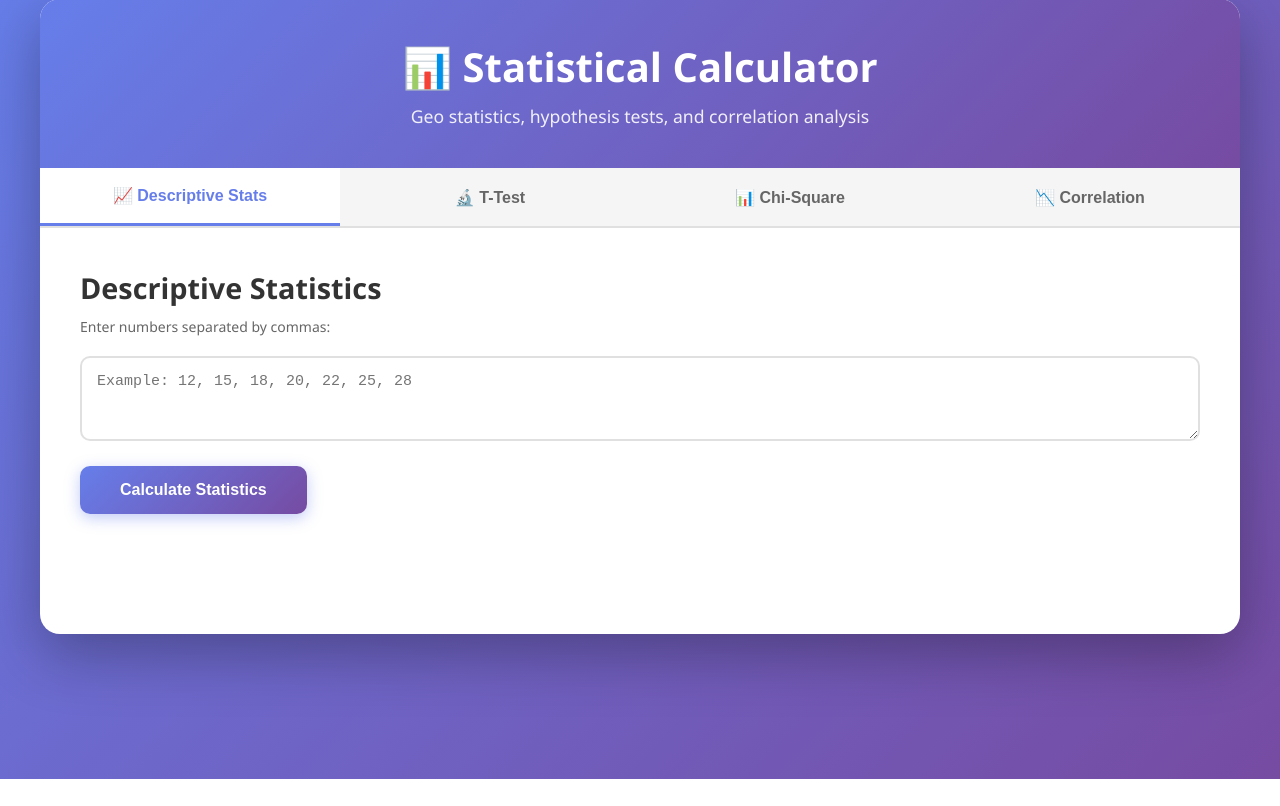
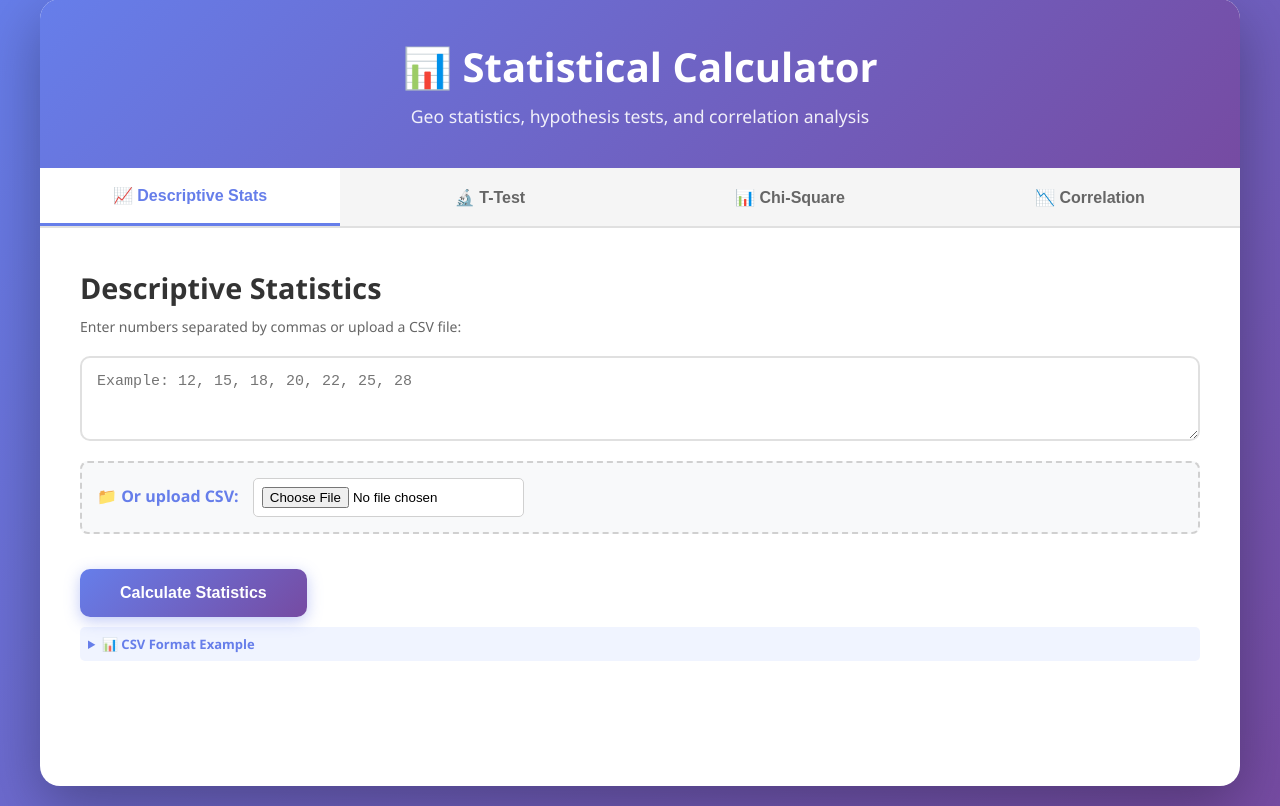
Before and after one commit to dayald434/stat-calculator, a Flask app: page / in a window 1280 px wide. Shown: the part 21-827 px from the top of the page. Before the commit the page ends 800 px from the top, so only its background shows below. Run offline with Flask 3, Linux system fonts and the light colour scheme.

Commit message:
Scrum Model

```diff
--- a/app.py
+++ b/app.py
@@ -3,6 +3,8 @@ from flask_cors import CORS
 import math
 import statistics
 from scipy import stats
+import csv
+from io import StringIO
 
 app = Flask(__name__)
 CORS(app)
@@ -11,11 +13,45 @@ CORS(app)
 def index():
     return render_template('index.html')
 
+def parse_csv_data(csv_content):
+    """Parse CSV content and return list of numbers"""
+    numbers = []
+    csv_file = StringIO(csv_content)
+    csv_reader = csv.reader(csv_file)
+
+    for row in csv_reader:
+        for value in row:
+            value = value.strip()
+            if value:  # Skip empty values
+                try:
+                    numbers.append(float(value))
+                except ValueError:
+                    # Skip non-numeric values (headers, etc.)
+                    continue
+
+    return numbers
+
 @app.route('/api/descriptive-stats', methods=['POST'])
 def descriptive_stats():
     try:
-        data = request.json.get('data', '')
-        numbers = [float(x.strip()) for x in data.split(',') if x.strip()]
+        # Handle both JSON and file uploads
+        if request.is_json:
+            data = request.json.get('data', '')
+            numbers = [float(x.strip()) for x in data.split(',') if x.strip()]
+        else:
+            # Handle CSV file upload
+            if 'file' not in request.files:
+                return jsonify({'error': 'No file uploaded'}), 400
+
+            file = request.files['file']
+            if file.filename == '':
+                return jsonify({'error': 'No file selected'}), 400
+
+            if not file.filename.endswith('.csv'):
+                return jsonify({'error': 'Please upload a CSV file'}), 400
+
+            csv_content = file.read().decode('utf-8')
+            numbers = parse_csv_data(csv_content)
 
         if not numbers:
             return jsonify({'error': 'Please enter valid numbers'}), 400
@@ -67,25 +103,37 @@ def descriptive_stats():
 @app.route('/api/t-test', methods=['POST'])
 def t_test():
     try:
-        data = request.json.get('data', '')
+        # Handle both JSON and file uploads
+        if request.is_json:
+            data = request.json.get('data', '')
 
-        # Split by newlines and filter empty lines
-        lines = [line.strip() for line in data.strip().split('\n') if line.strip()]
+            # Split by newlines and filter empty lines
+            lines = [line.strip() for line in data.strip().split('\n') if line.strip()]
 
-        if len(lines) < 2:
-            return jsonify({'error': 'Enter sample data (line 1) and population mean (line 2). Make sure to press Enter between lines.'}), 400
+            if len(lines) < 2:
+                return jsonify({'error': 'Enter sample data (line 1) and population mean (line 2). Make sure to press Enter between lines.'}), 400
 
-        # Parse sample data
-        try:
+            # Parse sample data
             sample = [float(x.strip()) for x in lines[0].split(',') if x.strip()]
-        except ValueError as e:
-            return jsonify({'error': f'Invalid sample data format: {str(e)}'}), 400
+            population_mean = float(lines[1].strip())
+        else:
+            # Handle CSV file upload
+            if 'file' not in request.files:
+                return jsonify({'error': 'No file uploaded'}), 400
 
-        # Parse population mean
-        try:
-            population_mean = float(lines[1].strip())
-        except ValueError:
-            return jsonify({'error': 'Population mean must be a single number'}), 400
+            file = request.files['file']
+            if file.filename == '' or not file.filename.endswith('.csv'):
+                return jsonify({'error': 'Please upload a CSV file'}), 400
+
+            csv_content = file.read().decode('utf-8')
+            all_numbers = parse_csv_data(csv_content)
+
+            if len(all_numbers) < 2:
+                return jsonify({'error': 'CSV must contain sample data and population mean (last value)'}), 400
+
+            # Last value is population mean, rest is sample
+            sample = all_numbers[:-1]
+            population_mean = all_numbers[-1]
 
         if not sample:
             return jsonify({'error': 'Sample data cannot be empty'}), 400
@@ -128,34 +176,43 @@ def t_test():
 @app.route('/api/chi-square', methods=['POST'])
 def chi_square():
     try:
-        data = request.json.get('data', '')
+        # Handle both JSON and file uploads
+        if request.is_json:
+            data = request.json.get('data', '')
 
-        # Debug: Print received data
-        print(f"Received data: {repr(data)}")
+            # Split by newlines and filter empty lines
+            lines = [line.strip() for line in data.strip().split('\n') if line.strip()]
 
-        # Split by newlines and filter empty lines
-        lines = [line.strip() for line in data.strip().split('\n') if line.strip()]
+            if len(lines) < 2:
+                return jsonify({'error': 'Enter observed (line 1) and expected (line 2) frequencies. Make sure to press Enter between lines.'}), 400
 
-        print(f"Number of lines: {len(lines)}")
-        print(f"Lines: {lines}")
+            # Parse observed and expected frequencies
+            observed = [float(x.strip()) for x in lines[0].split(',') if x.strip()]
+            expected = [float(x.strip()) for x in lines[1].split(',') if x.strip()]
+        else:
+            # Handle CSV file upload
+            if 'file' not in request.files:
+                return jsonify({'error': 'No file uploaded'}), 400
 
-        if len(lines) < 2:
-            return jsonify({'error': 'Enter observed (line 1) and expected (line 2) frequencies. Make sure to press Enter between lines.'}), 400
+            file = request.files['file']
+            if file.filename == '' or not file.filename.endswith('.csv'):
+                return jsonify({'error': 'Please upload a CSV file'}), 400
 
-        # Parse observed frequencies
-        try:
-            observed = [float(x.strip()) for x in lines[0].split(',') if x.strip()]
-        except (ValueError, IndexError) as e:
-            return jsonify({'error': f'Invalid observed frequencies format: {str(e)}'}), 400
+            csv_content = file.read().decode('utf-8')
+            csv_file = StringIO(csv_content)
+            csv_reader = csv.reader(csv_file)
 
-        # Parse expected frequencies
-        try:
-            expected = [float(x.strip()) for x in lines[1].split(',') if x.strip()]
-        except (ValueError, IndexError) as e:
-            return jsonify({'error': f'Invalid expected frequencies format: {str(e)}'}), 400
+            rows = []
+            for row in csv_reader:
+                values = [float(x.strip()) for x in row if x.strip()]
+                if values:
+                    rows.append(values)
 
-        print(f"Observed: {observed}")
-        print(f"Expected: {expected}")
+            if len(rows) < 2:
+                return jsonify({'error': 'CSV must contain 2 rows: observed and expected frequencies'}), 400
+
+            observed = rows[0]
+            expected = rows[1]
 
         if not observed:
             return jsonify({'error': 'Observed frequencies cannot be empty'}), 400
@@ -214,25 +271,43 @@ def chi_square():
 @app.route('/api/correlation', methods=['POST'])
 def correlation():
     try:
-        data = request.json.get('data', '')
+        # Handle both JSON and file uploads
+        if request.is_json:
+            data = request.json.get('data', '')
 
-        # Split by newlines and filter empty lines
-        lines = [line.strip() for line in data.strip().split('\n') if line.strip()]
+            # Split by newlines and filter empty lines
+            lines = [line.strip() for line in data.strip().split('\n') if line.strip()]
 
-        if len(lines) < 2:
-            return jsonify({'error': 'Enter X values (line 1) and Y values (line 2). Make sure to press Enter between lines.'}), 400
+            if len(lines) < 2:
+                return jsonify({'error': 'Enter X values (line 1) and Y values (line 2). Make sure to press Enter between lines.'}), 400
 
-        # Parse X values
-        try:
+            # Parse X and Y values
             x_values = [float(x.strip()) for x in lines[0].split(',') if x.strip()]
-        except ValueError as e:
-            return jsonify({'error': f'Invalid X values format: {str(e)}'}), 400
+            y_values = [float(y.strip()) for y in lines[1].split(',') if y.strip()]
+        else:
+            # Handle CSV file upload
+            if 'file' not in request.files:
+                return jsonify({'error': 'No file uploaded'}), 400
 
-        # Parse Y values
-        try:
-            y_values = [float(y.strip()) for y in lines[1].split(',') if y.strip()]
-        except ValueError as e:
-            return jsonify({'error': f'Invalid Y values format: {str(e)}'}), 400
+            file = request.files['file']
+            if file.filename == '' or not file.filename.endswith('.csv'):
+                return jsonify({'error': 'Please upload a CSV file'}), 400
+
+            csv_content = file.read().decode('utf-8')
+            csv_file = StringIO(csv_content)
+            csv_reader = csv.reader(csv_file)
+
+            rows = []
+            for row in csv_reader:
+                values = [float(x.strip()) for x in row if x.strip()]
+                if values:
+                    rows.append(values)
+
+            if len(rows) < 2:
+                return jsonify({'error': 'CSV must contain 2 rows: X values and Y values'}), 400
+
+            x_values = rows[0]
+            y_values = rows[1]
 
         if not x_values:
             return jsonify({'error': 'X values cannot be empty'}), 400
--- /dev/null
+++ b/sample_data_chisquare.csv
@@ -0,0 +1,2 @@
+25,30,45
+33.3,33.3,33.3
--- /dev/null
+++ b/sample_data_correlation.csv
@@ -0,0 +1,2 @@
+1,2,3,4,5
+2,4,6,8,10
--- /dev/null
+++ b/sample_data_descriptive.csv
@@ -0,0 +1 @@
+12,15,18,20,22,25,28,30,32,35
--- /dev/null
+++ b/sample_data_ttest.csv
@@ -0,0 +1 @@
+10,12,14,16,18,20,22,15
--- a/static/script.js
+++ b/static/script.js
@@ -16,6 +16,16 @@ document.querySelectorAll('.tab-button').forEach(button => {
     });
 });
 
+// Handle CSV file upload
+function handleFileUpload(input, tabName) {
+    const filenameSpan = document.getElementById(`${tabName}-filename`);
+    if (input.files.length > 0) {
+        filenameSpan.textContent = `✓ ${input.files[0].name}`;
+    } else {
+        filenameSpan.textContent = '';
+    }
+}
+
 // Helper function to display results
 function displayResult(elementId, data, isError = false) {
     const resultDiv = document.getElementById(elementId);
@@ -32,9 +42,36 @@ function displayResult(elementId, data, isError = false) {
 // Calculate Descriptive Statistics
 async function calculateDescriptive() {
     const input = document.getElementById('descriptive-input').value;
+    const fileInput = document.getElementById('descriptive-file');
 
+    // Check if file is uploaded
+    if (fileInput.files.length > 0) {
+        const formData = new FormData();
+        formData.append('file', fileInput.files[0]);
+
+        try {
+            const response = await fetch('/api/descriptive-stats', {
+                method: 'POST',
+                body: formData
+            });
+
+            const result = await response.json();
+
+            if (!response.ok) {
+                displayResult('descriptive-result', result.error, true);
+                return;
+            }
+
+            displayDescriptiveResult(result);
+        } catch (error) {
+            displayResult('descriptive-result', `Network error: ${error.message}`, true);
+        }
+        return;
+    }
+
+    // Otherwise use text input
     if (!input.trim()) {
-        displayResult('descriptive-result', 'Please enter some numbers', true);
+        displayResult('descriptive-result', 'Please enter some numbers or upload a CSV file', true);
         return;
     }
 
@@ -54,6 +91,13 @@ async function calculateDescriptive() {
             return;
         }
 
+        displayDescriptiveResult(result);
+    } catch (error) {
+        displayResult('descriptive-result', 'Failed to connect to server', true);
+    }
+}
+
+function displayDescriptiveResult(result) {
     const html = `
         <h3>📊 Descriptive Statistics Results</h3>
         <div class="stats-grid">
@@ -101,14 +145,37 @@ async function calculateDescriptive() {
     `;
 
     displayResult('descriptive-result', html);
-    } catch (error) {
-        displayResult('descriptive-result', 'Failed to connect to server', true);
-    }
 }
 
 // Calculate T-Test
 async function calculateTTest() {
     const input = document.getElementById('ttest-input').value;
+    const fileInput = document.getElementById('ttest-file');
+
+    // Check if file is uploaded
+    if (fileInput.files.length > 0) {
+        const formData = new FormData();
+        formData.append('file', fileInput.files[0]);
+
+        try {
+            const response = await fetch('/api/t-test', {
+                method: 'POST',
+                body: formData
+            });
+
+            const result = await response.json();
+
+            if (!response.ok) {
+                displayResult('ttest-result', result.error, true);
+                return;
+            }
+
+            displayTTestResult(result);
+        } catch (error) {
+            displayResult('ttest-result', `Network error: ${error.message}`, true);
+        }
+        return;
+    }
 
     if (!input.trim()) {
         displayResult('ttest-result', 'Please enter sample data and population mean', true);
@@ -131,6 +198,13 @@ async function calculateTTest() {
             return;
         }
 
+        displayTTestResult(result);
+    } catch (error) {
+        displayResult('ttest-result', 'Failed to connect to server', true);
+    }
+}
+
+function displayTTestResult(result) {
     const html = `
         <h3>🔬 One-Sample T-Test Results</h3>
         <div class="stats-grid">
@@ -177,17 +251,40 @@ async function calculateTTest() {
     `;
 
     displayResult('ttest-result', html);
-    } catch (error) {
-        displayResult('ttest-result', 'Failed to connect to server', true);
-    }
 }
 
 // Calculate Chi-Square
 async function calculateChiSquare() {
     const input = document.getElementById('chisquare-input').value;
+    const fileInput = document.getElementById('chisquare-file');
+
+    // Check if file is uploaded
+    if (fileInput.files.length > 0) {
+        const formData = new FormData();
+        formData.append('file', fileInput.files[0]);
+
+        try {
+            const response = await fetch('/api/chi-square', {
+                method: 'POST',
+                body: formData
+            });
+
+            const result = await response.json();
+
+            if (!response.ok) {
+                displayResult('chisquare-result', result.error, true);
+                return;
+            }
+
+            displayChiSquareResult(result);
+        } catch (error) {
+            displayResult('chisquare-result', `Network error: ${error.message}`, true);
+        }
+        return;
+    }
 
     if (!input.trim()) {
-        displayResult('chisquare-result', 'Please enter observed and expected frequencies', true);
+        displayResult('chisquare-result', 'Please enter observed and expected frequencies or upload CSV', true);
         return;
     }
 
@@ -206,6 +303,14 @@ async function calculateChiSquare() {
             displayResult('chisquare-result', result.error, true);
             return;
         }
+
+        displayChiSquareResult(result);
+    } catch (error) {
+        displayResult('chisquare-result', 'Failed to connect to server', true);
+    }
+}
+
+function displayChiSquareResult(result) {
 
         const html = `
             <h3>📊 Chi-Square Test Results</h3>
@@ -245,17 +350,40 @@ async function calculateChiSquare() {
         `;
 
         displayResult('chisquare-result', html);
-    } catch (error) {
-        displayResult('chisquare-result', 'Failed to connect to server', true);
-    }
 }
 
 // Calculate Correlation
 async function calculateCorrelation() {
     const input = document.getElementById('correlation-input').value;
+    const fileInput = document.getElementById('correlation-file');
+
+    // Check if file is uploaded
+    if (fileInput.files.length > 0) {
+        const formData = new FormData();
+        formData.append('file', fileInput.files[0]);
+
+        try {
+            const response = await fetch('/api/correlation', {
+                method: 'POST',
+                body: formData
+            });
+
+            const result = await response.json();
+
+            if (!response.ok) {
+                displayResult('correlation-result', result.error, true);
+                return;
+            }
+
+            displayCorrelationResult(result);
+        } catch (error) {
+            displayResult('correlation-result', `Network error: ${error.message}`, true);
+        }
+        return;
+    }
 
     if (!input.trim()) {
-        displayResult('correlation-result', 'Please enter X and Y values', true);
+        displayResult('correlation-result', 'Please enter X and Y values or upload CSV', true);
         return;
     }
 
@@ -274,6 +402,14 @@ async function calculateCorrelation() {
             displayResult('correlation-result', result.error, true);
             return;
         }
+
+        displayCorrelationResult(result);
+    } catch (error) {
+        displayResult('correlation-result', 'Failed to connect to server', true);
+    }
+}
+
+function displayCorrelationResult(result) {
 
         const html = `
             <h3>📉 Correlation Analysis Results</h3>
@@ -313,9 +449,6 @@ async function calculateCorrelation() {
         `;
 
         displayResult('correlation-result', html);
-    } catch (error) {
-        displayResult('correlation-result', 'Failed to connect to server', true);
-    }
 }
 
 // Add Enter key support for textareas
--- a/static/style.css
+++ b/static/style.css
@@ -116,6 +116,62 @@ textarea {
 textarea:focus {
     outline: none;
     border-color: #667eea;
+}
+
+.file-upload-section {
+    margin: 15px 0;
+    padding: 15px;
+    background: #f8f9fa;
+    border-radius: 8px;
+    border: 2px dashed #d0d0d0;
+}
+
+.file-label {
+    font-weight: 600;
+    color: #667eea;
+    margin-right: 10px;
+}
+
+input[type="file"] {
+    padding: 8px;
+    border: 1px solid #d0d0d0;
+    border-radius: 5px;
+    background: white;
+    cursor: pointer;
+}
+
+.filename {
+    margin-left: 10px;
+    color: #27ae60;
+    font-weight: 500;
+}
+
+.csv-help {
+    margin-top: 10px;
+    font-size: 13px;
+}
+
+.csv-help details {
+    cursor: pointer;
+    color: #667eea;
+}
+
+.csv-help summary {
+    font-weight: 600;
+    padding: 8px;
+    background: #f0f4ff;
+    border-radius: 5px;
+    margin-bottom: 5px;
+}
+
+.csv-help pre {
+    background: #2d2d2d;
+    color: #f8f8f2;
+    padding: 12px;
+    border-radius: 5px;
+    font-size: 12px;
+    overflow-x: auto;
+    margin-top: 8px;
 }
 
 .btn-calculate {
--- a/templates/index.html
+++ b/templates/index.html
@@ -31,36 +31,93 @@
         <!-- Descriptive Statistics Tab -->
         <div class="tab-content active" id="descriptive">
             <h2>Descriptive Statistics</h2>
-            <p class="instruction">Enter numbers separated by commas:</p>
+            <p class="instruction">Enter numbers separated by commas or upload a CSV file:</p>
             <textarea id="descriptive-input" placeholder="Example: 12, 15, 18, 20, 22, 25, 28" rows="3"></textarea>
+            <div class="file-upload-section">
+                <label for="descriptive-file" class="file-label">📁 Or upload CSV:</label>
+                <input type="file" id="descriptive-file" accept=".csv" onchange="handleFileUpload(this, 'descriptive')">
+                <span id="descriptive-filename" class="filename"></span>
+            </div>
             <button class="btn-calculate" onclick="calculateDescriptive()">Calculate Statistics</button>
+            <div class="csv-help">
+                <details>
+                    <summary>📊 CSV Format Example</summary>
+                    <pre>12,15,18,20,22,25,28
+or
+12
+15
+18
+20
+22
+25
+28</pre>
+                </details>
+            </div>
             <div id="descriptive-result" class="result"></div>
         </div>
 
         <!-- T-Test Tab -->
         <div class="tab-content" id="ttest">
             <h2>One-Sample T-Test</h2>
-            <p class="instruction">Enter sample data (line 1) and population mean (line 2):</p>
+            <p class="instruction">Enter sample data (line 1) and population mean (line 2) or upload CSV:</p>
             <textarea id="ttest-input" placeholder="Example:&#10;10, 12, 14, 16, 18&#10;15" rows="4"></textarea>
+            <div class="file-upload-section">
+                <label for="ttest-file" class="file-label">📁 Or upload CSV:</label>
+                <input type="file" id="ttest-file" accept=".csv" onchange="handleFileUpload(this, 'ttest')">
+                <span id="ttest-filename" class="filename"></span>
+            </div>
             <button class="btn-calculate" onclick="calculateTTest()">Calculate T-Test</button>
+            <div class="csv-help">
+                <details>
+                    <summary>📊 CSV Format Example</summary>
+                    <pre>10,12,14,16,18,15
+(Last value is population mean)</pre>
+                </details>
+            </div>
             <div id="ttest-result" class="result"></div>
         </div>
 
         <!-- Chi-Square Tab -->
         <div class="tab-content" id="chisquare">
             <h2>Chi-Square Goodness of Fit Test</h2>
-            <p class="instruction">Enter observed frequencies (line 1) and expected frequencies (line 2):</p>
-            <textarea id="chisquare-input" placeholder="Example:&#10;20, 30, 25, 25&#10;25, 25, 25, 25" rows="4"></textarea>
+            <p class="instruction">Enter observed (line 1) and expected (line 2) frequencies or upload CSV:</p>
+            <textarea id="chisquare-input" placeholder="Example:&#10;25, 30, 45&#10;33.3, 33.3, 33.3" rows="4"></textarea>
+            <div class="file-upload-section">
+                <label for="chisquare-file" class="file-label">📁 Or upload CSV:</label>
+                <input type="file" id="chisquare-file" accept=".csv" onchange="handleFileUpload(this, 'chisquare')">
+                <span id="chisquare-filename" class="filename"></span>
+            </div>
             <button class="btn-calculate" onclick="calculateChiSquare()">Calculate Chi-Square</button>
+            <div class="csv-help">
+                <details>
+                    <summary>📊 CSV Format Example</summary>
+                    <pre>25,30,45
+33.3,33.3,33.3
+(Row 1: Observed, Row 2: Expected)</pre>
+                </details>
+            </div>
             <div id="chisquare-result" class="result"></div>
         </div>
 
         <!-- Correlation Tab -->
         <div class="tab-content" id="correlation">
-            <h2>Correlation Analysis (Pearson)</h2>
-            <p class="instruction">Enter X values (line 1) and Y values (line 2):</p>
-            <textarea id="correlation-input" placeholder="Example:&#10;1, 2, 3, 4, 5&#10;2, 4, 5, 7, 9" rows="4"></textarea>
+            <h2>Pearson Correlation Analysis</h2>
+            <p class="instruction">Enter X values (line 1) and Y values (line 2) or upload CSV:</p>
+            <textarea id="correlation-input" placeholder="Example:&#10;1, 2, 3, 4, 5&#10;2, 4, 6, 8, 10" rows="4"></textarea>
+            <div class="file-upload-section">
+                <label for="correlation-file" class="file-label">📁 Or upload CSV:</label>
+                <input type="file" id="correlation-file" accept=".csv" onchange="handleFileUpload(this, 'correlation')">
+                <span id="correlation-filename" class="filename"></span>
+            </div>
             <button class="btn-calculate" onclick="calculateCorrelation()">Calculate Correlation</button>
+            <div class="csv-help">
+                <details>
+                    <summary>📊 CSV Format Example</summary>
+                    <pre>1,2,3,4,5
+2,4,6,8,10
+(Row 1: X values, Row 2: Y values)</pre>
+                </details>
+            </div>
             <div id="correlation-result" class="result"></div>
         </div>
 
```
Also changed, not shown: CSV_UPLOAD_GUIDE.md (added, +181 -0 lines). Lines whose indentation alone changed are shown as unchanged.
